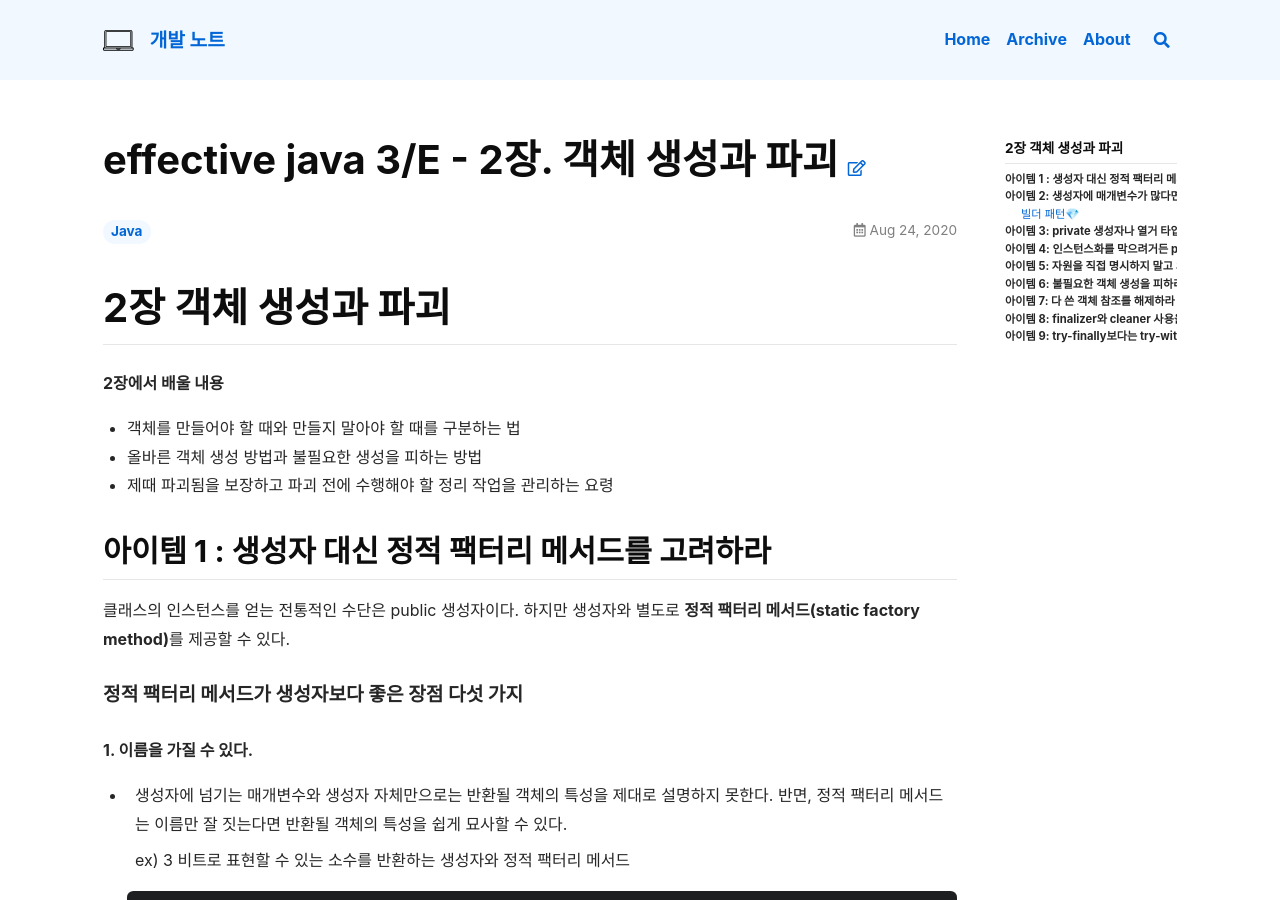
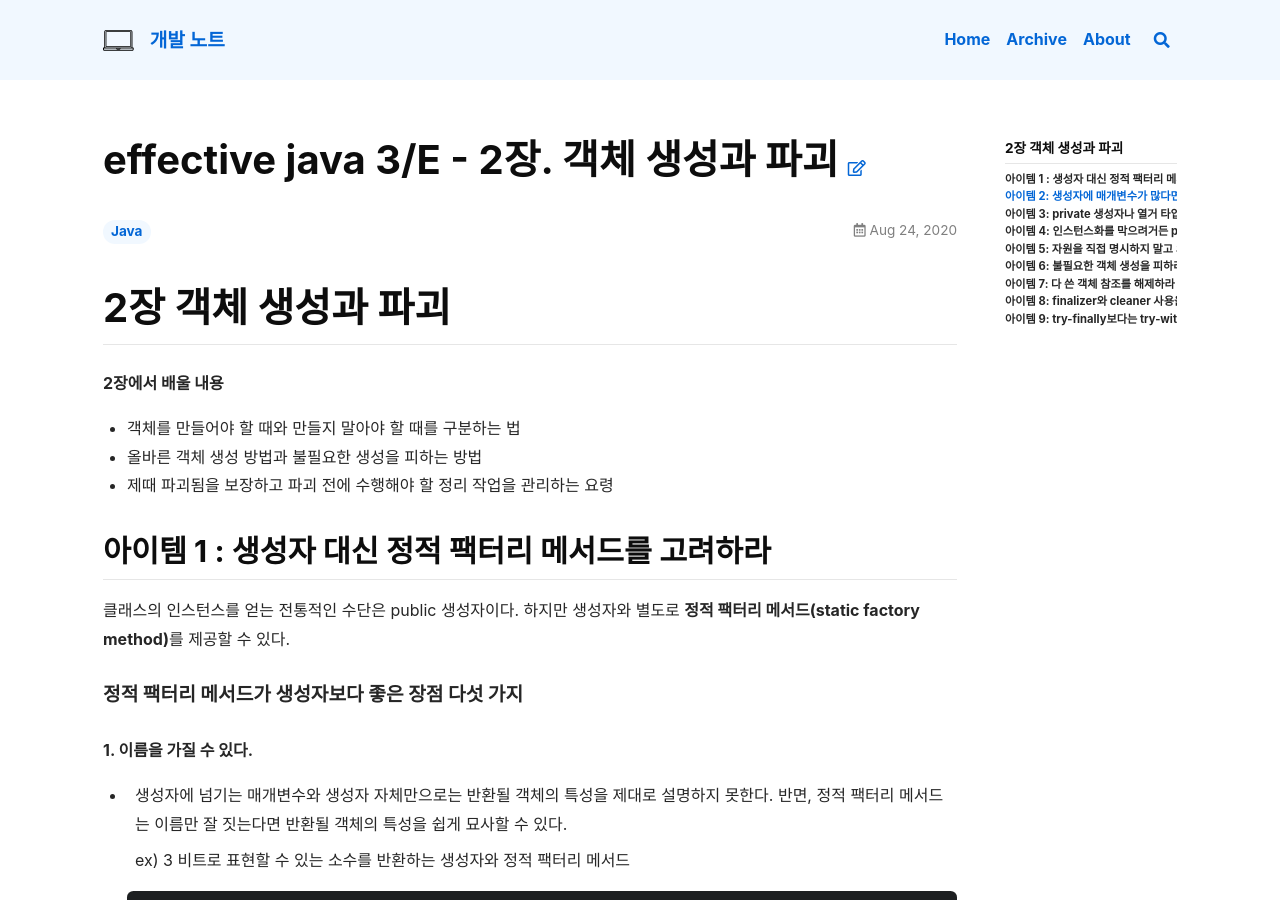
Before and after one commit to hyungyu-yoon/hyungyu-yoon.github.io, a Jekyll site: the page built from _posts/2020-08-24-effective-java-3e-2장-객체생성과파괴.md, in a window 1280 px wide and 900 px high. Built offline with Jekyll 4.4.1, drawn with Linux system fonts in a browser that asks for light colours; nearby versions of some CDN libraries; comment, search, counter and statistics services are not loaded.

Commit message:
Update 2020-08-24-effective-java-3e-2장-객체생성과파괴.md

```diff
--- a/_posts/2020-08-24-effective-java-3e-2장-객체생성과파괴.md
+++ b/_posts/2020-08-24-effective-java-3e-2장-객체생성과파괴.md
@@ -190,7 +190,7 @@
 
 
 
-### 빌더 패턴💎
+#### 빌더 패턴💎
 
 점층적 생성자 패턴의 안정성과 자바빈즈 패턴의 가독성을 겸비한 **빌더 패턴(Builder pattern)**
 클라이언트는 필수 매개변수만으로 생성자(or 정적 팩터리)를 호출해 빌더 객체를 얻고 빌더 객체가 제공하는 일종의 세터 메서드로 원하는 매개변수를 설정한다. 마지막으로 build 메서드를 호출해 필요한(보통은 불변인) 객체를 얻는다.
```
